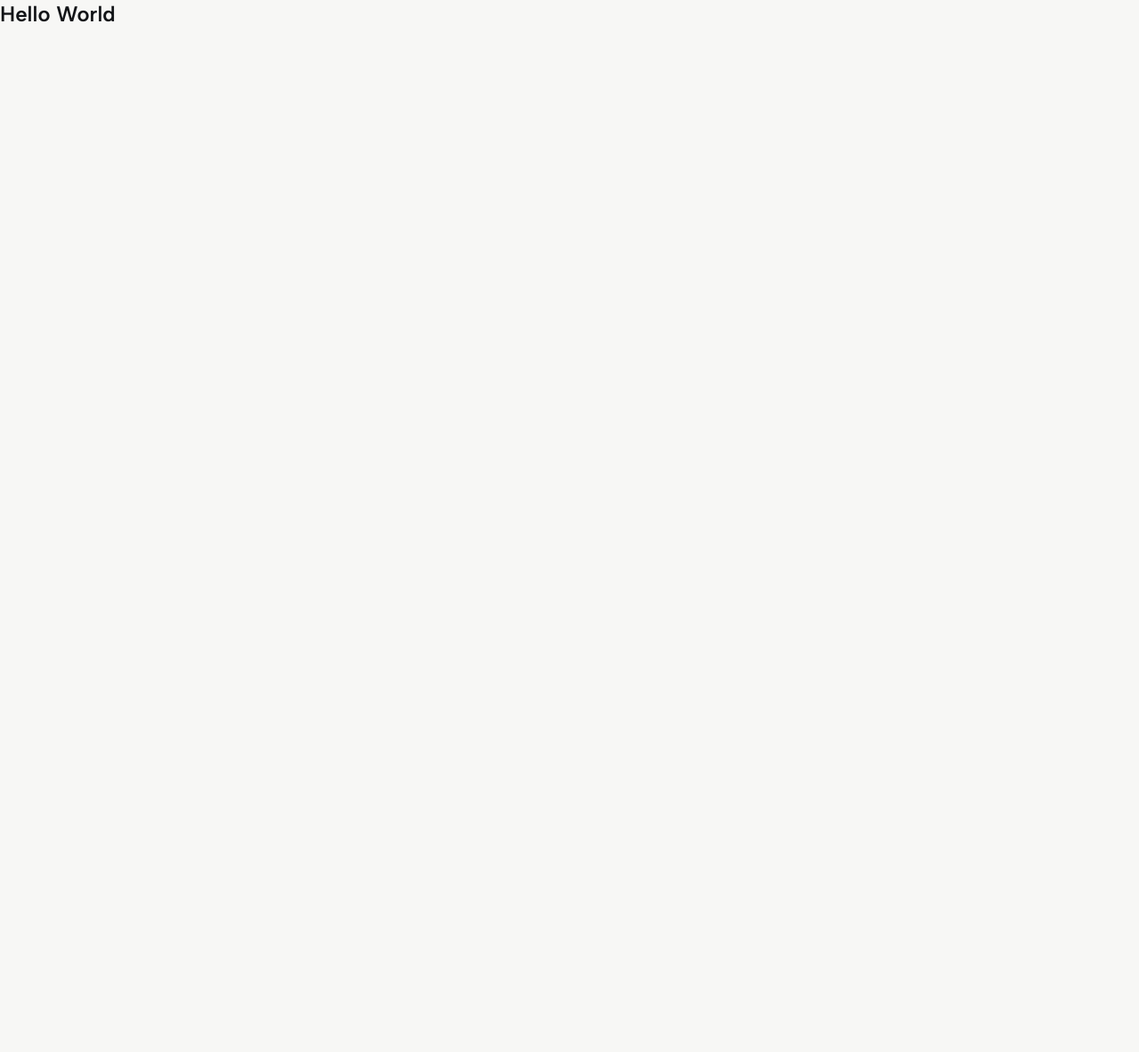
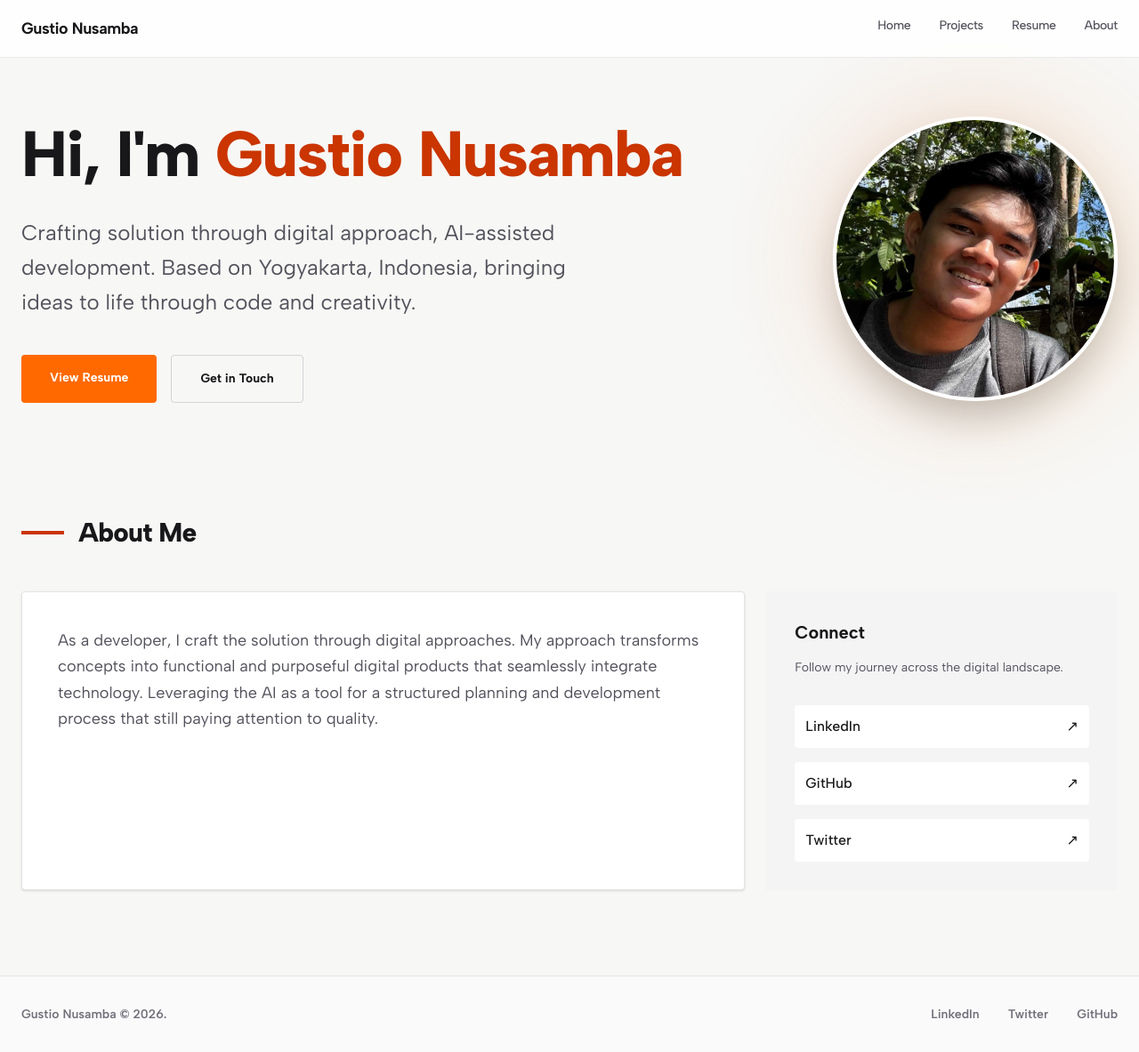
Before and after one commit to gustionusamba24/personal-website-v2, a Next.js app: page / in a window 1280 px wide. Shown: the whole page at 89% size. Before the commit the page ends 800 px from the top, so only its background shows below. Built offline with nearby package versions, Linux system fonts and the light colour scheme.

Commit message:
feat(home): create and build a home page

```diff
--- a/src/app/(root)/page.tsx
+++ b/src/app/(root)/page.tsx
@@ -1,7 +1,17 @@
+import AboutBentoSection from '@/components/home/AboutBentoSection';
+import HeroSection from '@/components/home/HeroSection';
+import Footer from '@/components/layouts/Footer';
+import Navbar from '@/components/layouts/Navbar';
+
 export default function Home() {
   return (
-    <div>
-      <h1 className="text-2xl font-semibold">Hello World</h1>
-    </div>
+    <>
+      <Navbar />
+      <main className="pt-32 pb-24">
+        <HeroSection />
+        <AboutBentoSection />
+      </main>
+      <Footer />
+    </>
   );
 }
--- a/src/app/about/page.tsx
+++ b/src/app/about/page.tsx
@@ -0,0 +1,16 @@
+import Footer from '@/components/layouts/Footer';
+import Navbar from '@/components/layouts/Navbar';
+
+export default function AboutPage() {
+  return (
+    <>
+      <Navbar />
+      <main className="mx-auto min-h-[70vh] max-w-7xl px-6 pt-32 pb-24">
+        <h1 className="text-4xl font-bold tracking-tight text-zinc-900">
+          About
+        </h1>
+      </main>
+      <Footer />
+    </>
+  );
+}
--- a/src/app/projects/page.tsx
+++ b/src/app/projects/page.tsx
@@ -0,0 +1,16 @@
+import Footer from '@/components/layouts/Footer';
+import Navbar from '@/components/layouts/Navbar';
+
+export default function ProjectsPage() {
+  return (
+    <>
+      <Navbar />
+      <main className="mx-auto min-h-[70vh] max-w-7xl px-6 pt-32 pb-24">
+        <h1 className="text-4xl font-bold tracking-tight text-zinc-900">
+          Projects
+        </h1>
+      </main>
+      <Footer />
+    </>
+  );
+}
--- a/src/app/resume/page.tsx
+++ b/src/app/resume/page.tsx
@@ -0,0 +1,16 @@
+import Footer from '@/components/layouts/Footer';
+import Navbar from '@/components/layouts/Navbar';
+
+export default function ResumePage() {
+  return (
+    <>
+      <Navbar />
+      <main className="mx-auto min-h-[70vh] max-w-7xl px-6 pt-32 pb-24">
+        <h1 className="text-4xl font-bold tracking-tight text-zinc-900">
+          Resume
+        </h1>
+      </main>
+      <Footer />
+    </>
+  );
+}
--- /dev/null
+++ b/src/components/home/AboutBentoSection.tsx
@@ -0,0 +1,63 @@
+import Link from 'next/link';
+
+export default function AboutBentoSection() {
+  return (
+    <section className="mx-auto max-w-7xl px-6">
+      <h2 className="mb-12 flex items-center gap-4 text-3xl font-extrabold tracking-tight text-zinc-900">
+        <span className="h-1 w-12 bg-orange-700"></span>
+        About Me
+      </h2>
+
+      <div className="grid grid-cols-1 gap-6 md:grid-cols-3">
+        <div className="rounded border border-zinc-200 bg-white p-10 shadow-sm transition-shadow hover:shadow-md md:col-span-2">
+          <p className="mb-6 text-lg leading-relaxed text-zinc-600">
+            As a developer, I craft the solution through digital approaches. My
+            approach transforms concepts into functional and purposeful digital
+            products that seamlessly integrate technology. Leveraging the AI as
+            a tool for a structured planning and development process that still
+            paying attention to quality.
+          </p>
+        </div>
+
+        <div className="flex flex-col justify-between bg-zinc-100 p-8">
+          <div>
+            <h3 className="mb-4 text-xl font-bold text-zinc-900">Connect</h3>
+            <p className="mb-8 text-sm text-zinc-600">
+              Follow my journey across the digital landscape.
+            </p>
+          </div>
+
+          <div className="space-y-4">
+            <Link
+              href="#"
+              className="group flex items-center justify-between rounded bg-white p-3 transition-colors hover:bg-orange-700"
+            >
+              <span className="font-medium text-zinc-900 group-hover:text-white">
+                LinkedIn
+              </span>
+              <span className="text-zinc-900 group-hover:text-white">↗</span>
+            </Link>
+            <Link
+              href="#"
+              className="group flex items-center justify-between rounded bg-white p-3 transition-colors hover:bg-orange-700"
+            >
+              <span className="font-medium text-zinc-900 group-hover:text-white">
+                GitHub
+              </span>
+              <span className="text-zinc-900 group-hover:text-white">↗</span>
+            </Link>
+            <Link
+              href="#"
+              className="group flex items-center justify-between rounded bg-white p-3 transition-colors hover:bg-orange-700"
+            >
+              <span className="font-medium text-zinc-900 group-hover:text-white">
+                Twitter
+              </span>
+              <span className="text-zinc-900 group-hover:text-white">↗</span>
+            </Link>
+          </div>
+        </div>
+      </div>
+    </section>
+  );
+}
--- /dev/null
+++ b/src/components/home/HeroSection.tsx
@@ -0,0 +1,51 @@
+import Image from 'next/image';
+import Link from 'next/link';
+
+export default function HeroSection() {
+  return (
+    <section className="mx-auto mb-32 max-w-7xl px-6">
+      <div className="flex flex-col items-center gap-12 md:flex-row md:gap-24">
+        <div className="order-2 flex-1 md:order-1">
+          <h1 className="mb-6 text-5xl leading-tight font-extrabold tracking-tight text-zinc-900 md:text-7xl">
+            Hi, I&apos;m <span className="text-orange-700">Gustio Nusamba</span>
+          </h1>
+
+          <p className="mb-10 max-w-2xl text-xl leading-relaxed font-light text-zinc-600 md:text-2xl">
+            Crafting solution through digital approach, AI-assisted development.
+            Based on Yogyakarta, Indonesia, bringing ideas to life through code
+            and creativity.
+          </p>
+
+          <div className="flex flex-wrap gap-4">
+            <Link
+              href="/resume"
+              className="rounded bg-orange-500 px-8 py-4 text-sm font-bold text-white transition-all hover:opacity-90 active:scale-95"
+            >
+              View Resume
+            </Link>
+            <Link
+              href="/about"
+              className="rounded border border-zinc-300 px-8 py-4 text-sm font-bold text-zinc-900 transition-all hover:bg-zinc-100"
+            >
+              Get in Touch
+            </Link>
+          </div>
+        </div>
+
+        <div className="order-1 flex-shrink-0 md:order-2">
+          <div className="relative">
+            <div className="absolute inset-0 rounded-full bg-gradient-to-br from-orange-700 to-orange-400 opacity-20 blur-3xl"></div>
+            <Image
+              src="/gustio-nusamba.webp"
+              alt="Gustio Nusamba"
+              className="relative z-10 h-64 w-64 rounded-full border-4 border-white object-cover shadow-2xl md:h-80 md:w-80"
+              width={320}
+              height={320}
+              priority
+            />
+          </div>
+        </div>
+      </div>
+    </section>
+  );
+}
--- /dev/null
+++ b/src/components/layouts/Footer.tsx
@@ -0,0 +1,30 @@
+import Link from 'next/link';
+
+const socialLinks = [
+  { label: 'LinkedIn', href: '#' },
+  { label: 'Twitter', href: '#' },
+  { label: 'GitHub', href: '#' },
+];
+
+export default function Footer() {
+  return (
+    <footer className="w-full border-t border-zinc-200 bg-zinc-50">
+      <div className="mx-auto flex max-w-7xl flex-col items-center justify-between px-6 py-8 md:flex-row">
+        <p className="mb-4 text-[14px] font-semibold text-zinc-500 md:mb-0">
+          Gustio Nusamba © 2026.
+        </p>
+        <div className="flex gap-8">
+          {socialLinks.map((link) => (
+            <Link
+              key={link.label}
+              href={link.href}
+              className="text-[14px] font-semibold text-zinc-500 transition-all duration-200 hover:text-orange-600 hover:underline hover:underline-offset-4"
+            >
+              {link.label}
+            </Link>
+          ))}
+        </div>
+      </div>
+    </footer>
+  );
+}
--- /dev/null
+++ b/src/components/layouts/Navbar.tsx
@@ -0,0 +1,43 @@
+import Link from 'next/link';
+
+const navItems = [
+  { label: 'Home', href: '/' },
+  { label: 'Projects', href: '/projects' },
+  { label: 'Resume', href: '/resume' },
+  { label: 'About', href: '/about' },
+];
+
+export default function Navbar() {
+  return (
+    <nav className="fixed top-0 z-50 w-full border-b border-zinc-200/80 bg-white/85 backdrop-blur-md">
+      <div className="mx-auto flex h-16 max-w-7xl items-center justify-between px-6">
+        <Link
+          href="/"
+          className="text-lg font-bold tracking-tight text-zinc-900"
+        >
+          Gustio Nusamba
+        </Link>
+
+        <div className="hidden items-center gap-8 md:flex">
+          {navItems.map((item) => (
+            <Link
+              key={item.label}
+              href={item.href}
+              className="border-b-2 border-transparent pb-1 text-sm font-medium tracking-tight text-zinc-600 transition-colors hover:text-orange-600"
+            >
+              {item.label}
+            </Link>
+          ))}
+        </div>
+
+        <button
+          type="button"
+          aria-label="Open menu"
+          className="rounded p-2 text-zinc-700 transition-colors hover:bg-zinc-100 md:hidden"
+        >
+          Menu
+        </button>
+      </div>
+    </nav>
+  );
+}
```
Also changed, not shown: public/gustio-nusamba.webp.
